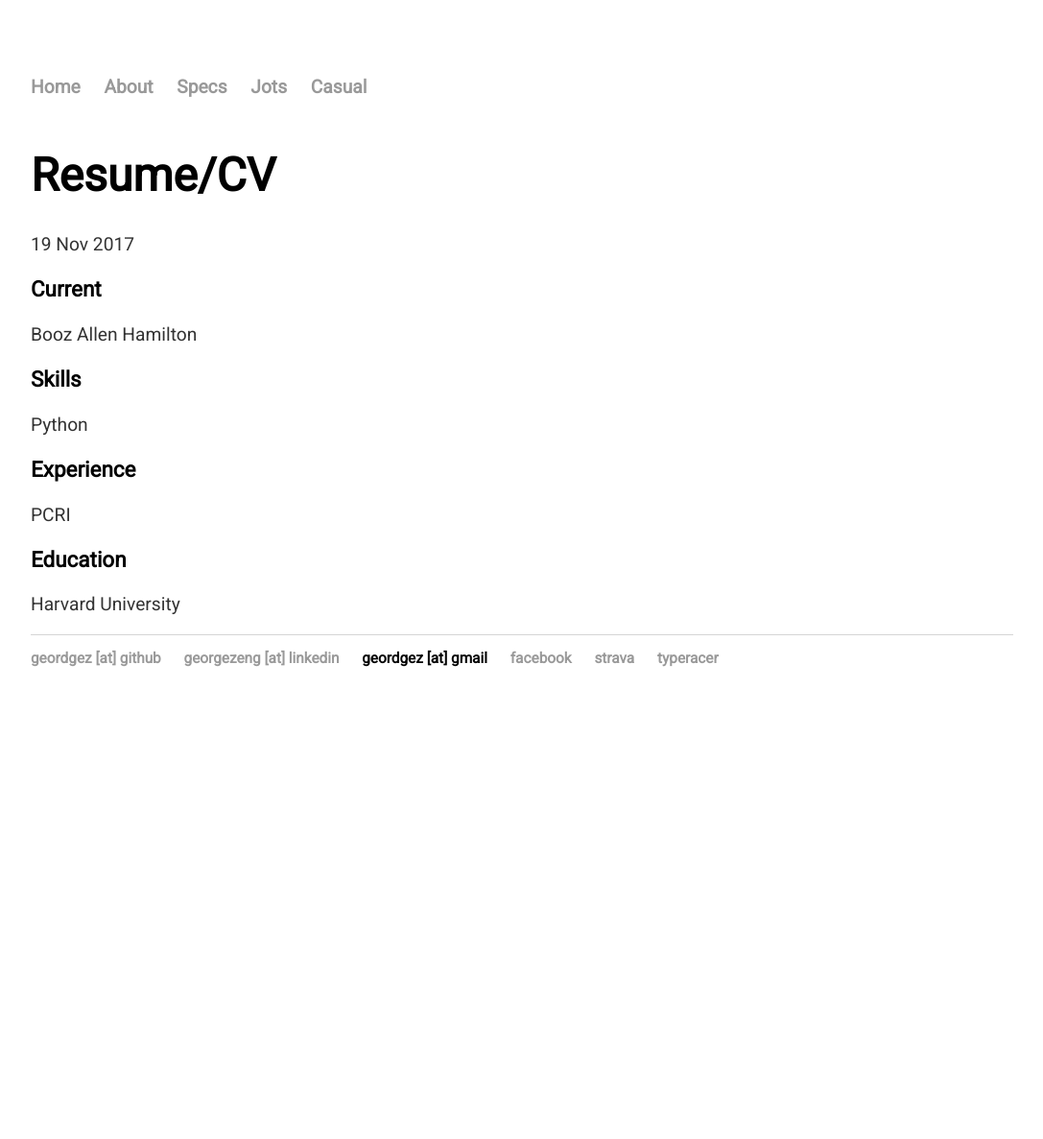
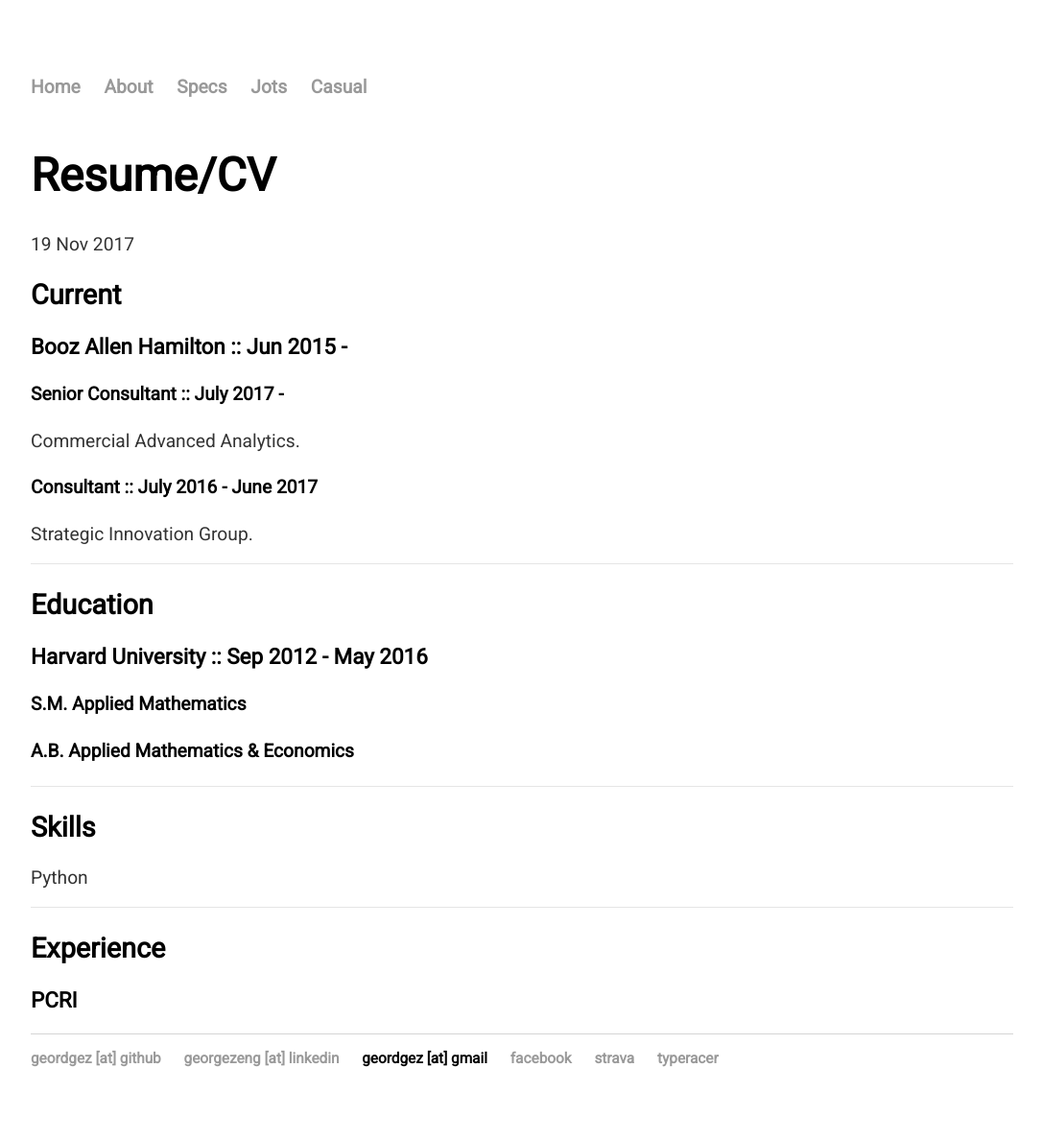
Before and after one commit to geordgez/geordgez.github.io, a Jekyll site: the page built from specs/index.md, in a window 1280 px wide. Shown: the whole page at 96% size, without its empty margins (96-1183 px from the left). Built offline with Jekyll 4.4.1, drawn with Linux system fonts in a browser that asks for light colours; before the commit the page ends 900 px from its top, so only the background shows below that.

Commit message:
Added and edited contents to resume/cv

```diff
--- a/css/main.css
+++ b/css/main.css
@@ -52,3 +52,10 @@
 ul.posts li {
     list-style: none;
 }
+
+hr {
+  border: 0;
+  height: 0;
+  border-top: 1px solid rgba(0, 0, 0, 0.1);
+  border-bottom: 1px solid rgba(255, 255, 255, 0.3);
+}
--- a/specs/index.md
+++ b/specs/index.md
@@ -3,14 +3,31 @@
 title: Resume/CV
 date: 2017-11-19
 ---
-### Current
-Booz Allen Hamilton
+## Current
+### **Booz Allen Hamilton** :: Jun 2015 -
 
-### Skills
+#### Senior Consultant :: July 2017 -
+Commercial Advanced Analytics.
+
+#### Consultant :: July 2016 - June 2017
+Strategic Innovation Group.
+
+---
+
+## Education
+### Harvard University :: Sep 2012 - May 2016
+
+#### S.M. Applied Mathematics
+
+
+#### A.B. Applied Mathematics & Economics
+
+---
+
+## Skills
 Python
 
-### Experience
-PCRI
+---
 
-### Education
-Harvard University
+## Experience
+### PCRI
```
